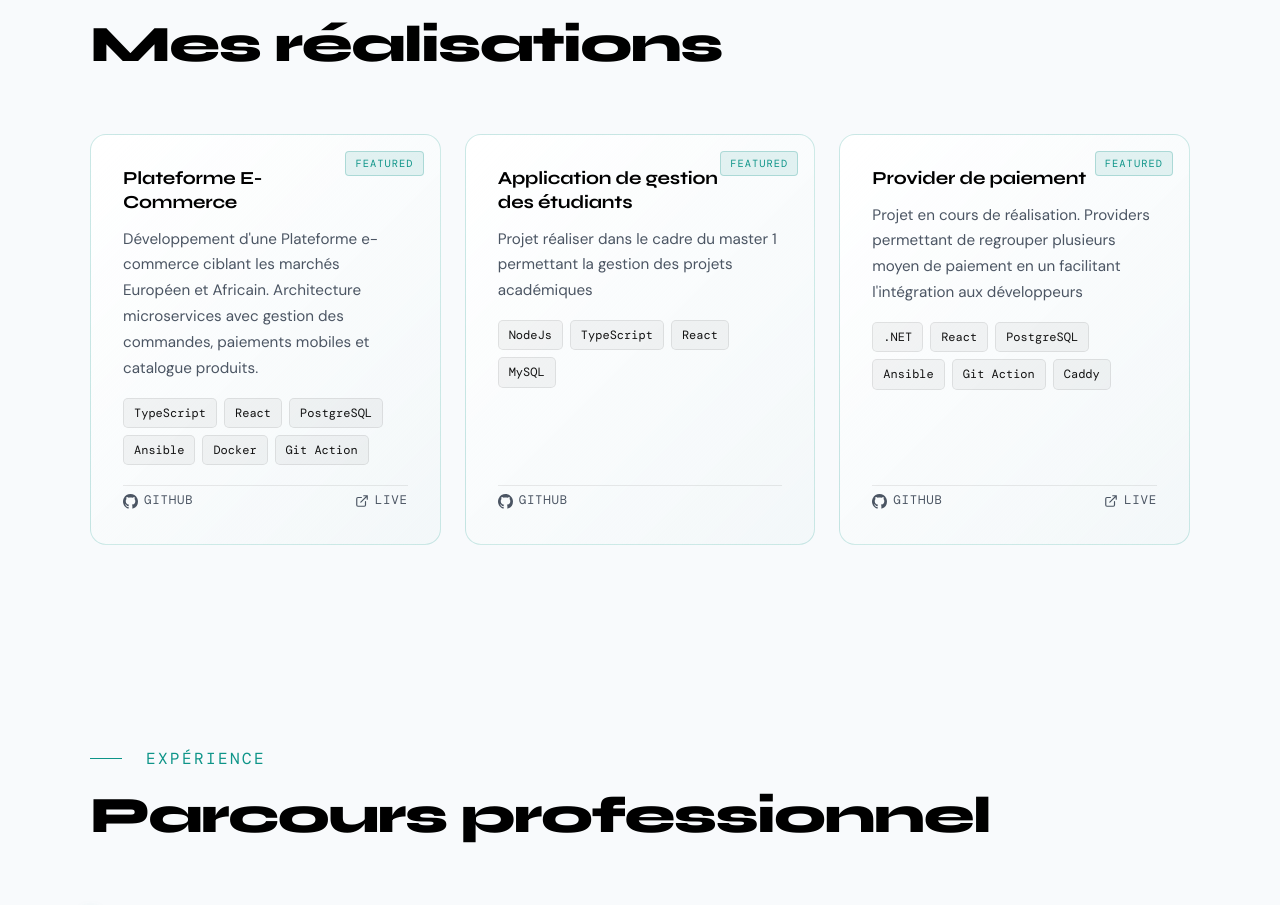
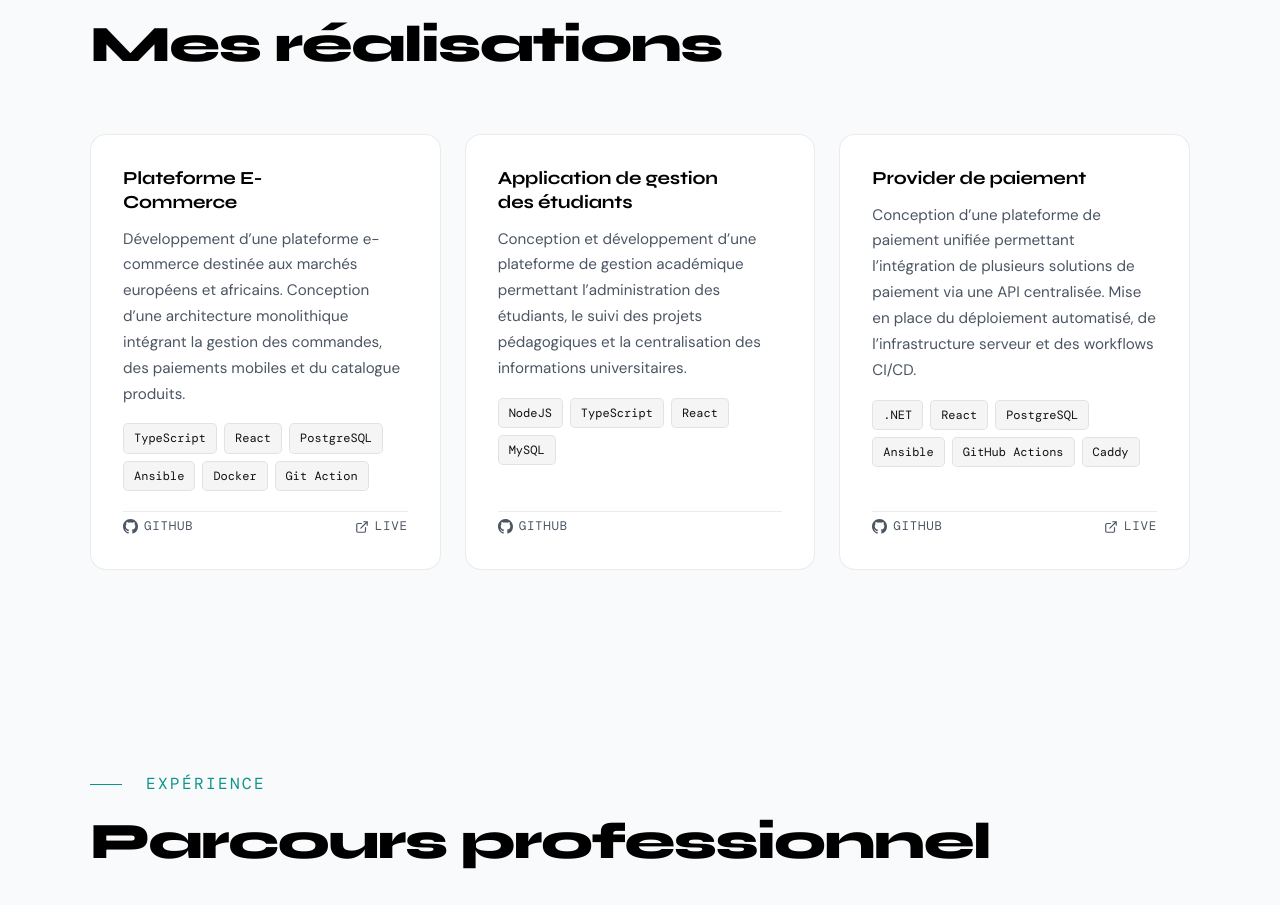
Before and after one commit to Hectorberi01/portfolio-profile, a React (Vite) app: page / in a window 1280 px wide. Shown: the part 3060-3965 px from the top of the page. Built offline with nearby package versions, Linux system fonts and the light colour scheme; a web font is replaced by a local one.

Commit message:
https://test-projet.com/docs

```diff
--- a/src/components/Projects.tsx
+++ b/src/components/Projects.tsx
@@ -13,30 +13,33 @@ const projects: Project[] = [
   {
     title: 'Plateforme E-Commerce',
     description:
-      'Développement d\'une Plateforme e-commerce ciblant les marchés Européen et Africain.' +
-        ' Architecture microservices avec gestion des commandes, paiements mobiles et catalogue produits.',
+        "Développement d’une plateforme e-commerce destinée aux marchés européens et africains. " +
+        "Conception d’une architecture monolithique intégrant la gestion des commandes, " +
+        "des paiements mobiles et du catalogue produits.",
     tags: ['TypeScript', 'React', 'PostgreSQL', 'Ansible', 'Docker','Git Action'],
     github: 'https://github.com/Hectorberi01/hba-store',
-    live: 'http://193.168.145.162:4002/docs/',
-    featured: true,
+    live: 'https://test-projet.com/docs',
+    featured: false,
   },
   {
     title: 'Application de gestion des étudiants',
     description:
-      'Projet réaliser dans le cadre du master 1 permettant la gestion des projets académiques',
-    tags: ['NodeJs', 'TypeScript', 'React', 'MySQL'],
+        'Conception et développement d’une plateforme de gestion académique permettant l’administration des étudiants, ' +
+        'le suivi des projets pédagogiques et la centralisation des informations universitaires.',
+    tags: ['NodeJS', 'TypeScript', 'React', 'MySQL'],
     github: 'https://github.com/Hectorberi01/NewPA',
-    featured: true,
+    featured: false,
   },
 
   {
     title: 'Provider de paiement',
     description:
-        'Projet en cours de réalisation. Providers permettant de regrouper plusieurs moyen de paiement en un facilitant l\'intégration aux développeurs  ',
-    tags: ['.NET', 'React', 'PostgreSQL','Ansible','Git Action','Caddy'],
+        'Conception d’une plateforme de paiement unifiée permettant l’intégration de plusieurs solutions de paiement via une API centralisée. ' +
+        'Mise en place du déploiement automatisé, de l’infrastructure serveur et des workflows CI/CD.',
+    tags: ['.NET', 'React', 'PostgreSQL', 'Ansible', 'GitHub Actions', 'Caddy'],
     github: 'https://github.com/Hectorberi01/AfriPay',
     live: 'https://staging-afripay.fr/docs',
-    featured: true,
+    featured: false,
   },
 ]
 
```
